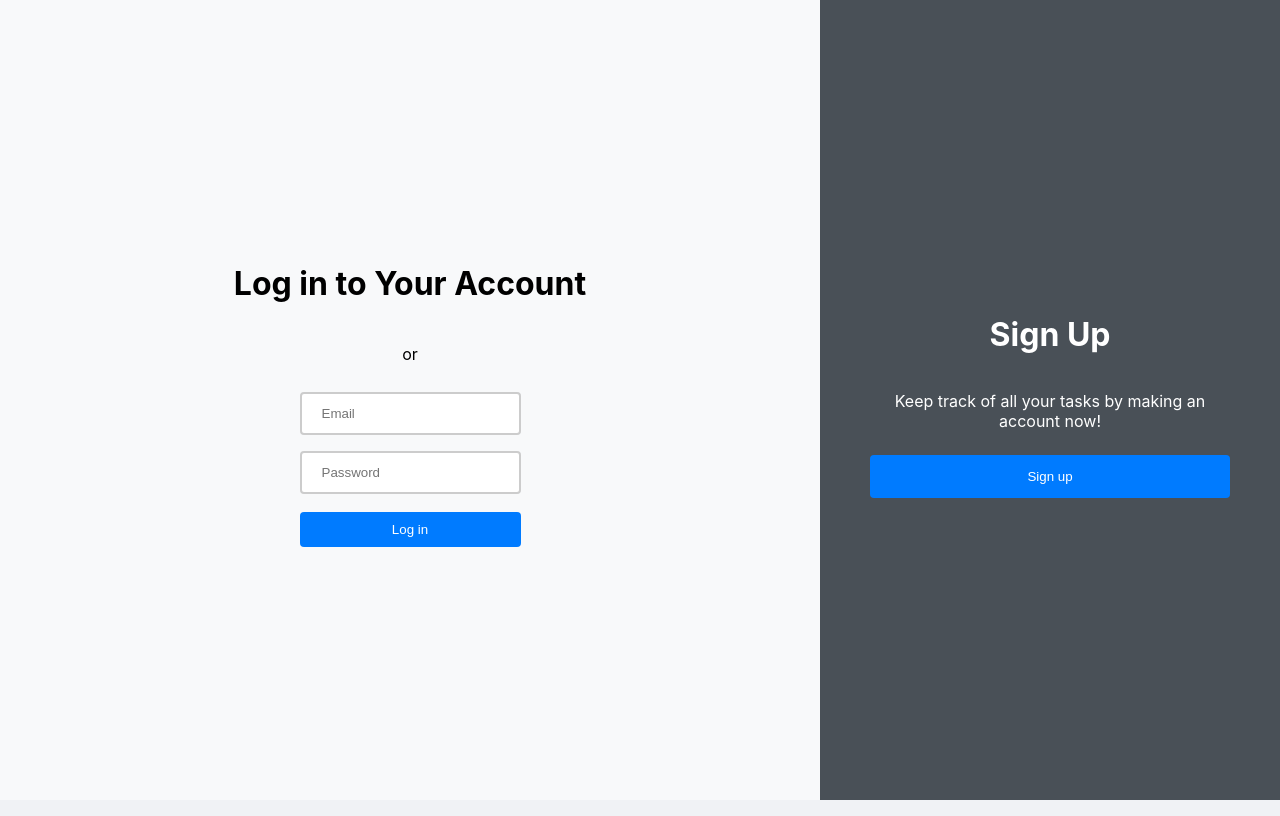
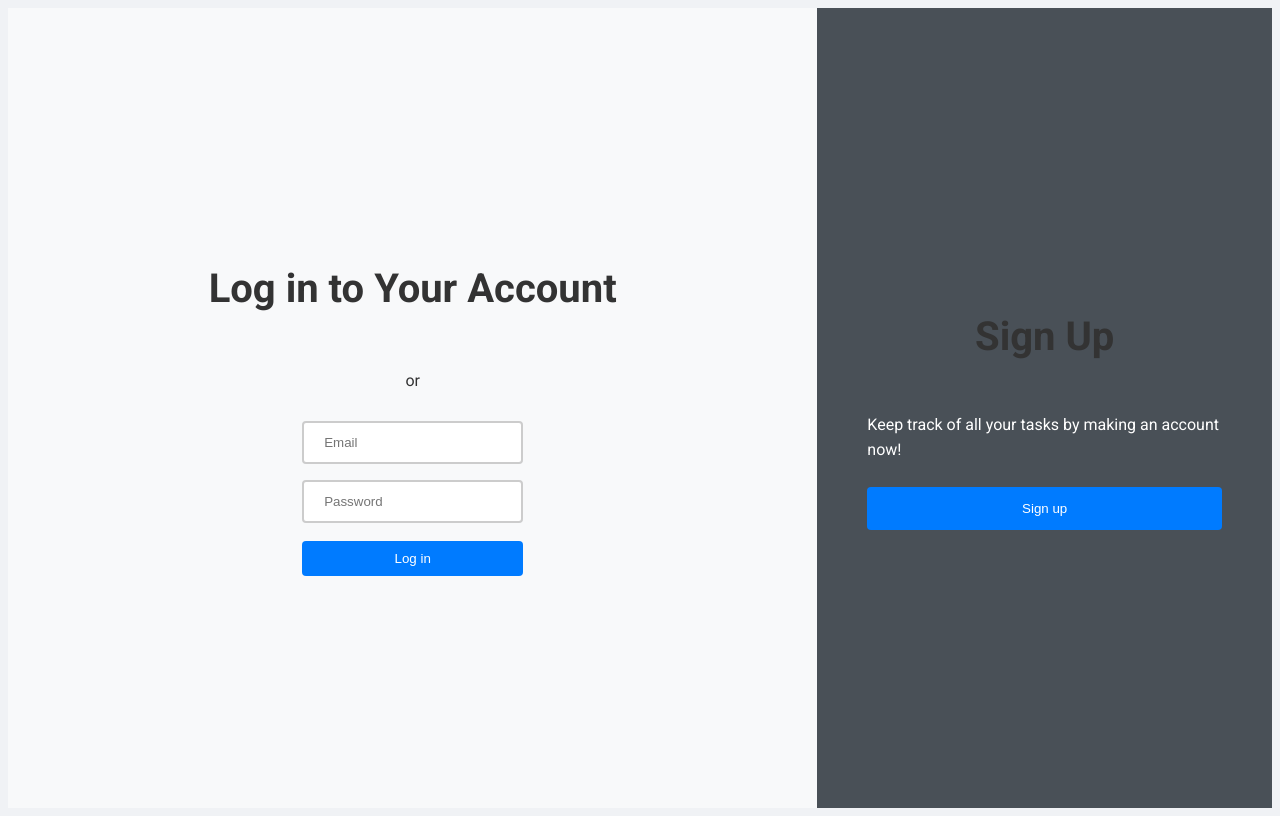
Before and after one commit to wrightybnature/Task-Manager-Prototype, a React (Create React App) app: page / in a window 1280 px wide. Built offline with nearby package versions, Linux system fonts and the light colour scheme.

Commit message:
Deleted App.css, index.css and Navbar.js because they were redundant. Added globalStyles.css with some global styles. Will now refactor the other stylesheets, fix the project's structure, and links between pages.

```diff
--- a/src/App.css
+++ /dev/null
@@ -1,70 +0,0 @@
-.App {
-  text-align: center;
-}
-
-.App-logo {
-  height: 40vmin;
-  pointer-events: none;
-}
-
-@media (prefers-reduced-motion: no-preference) {
-  .App-logo {
-    animation: App-logo-spin infinite 20s linear;
-  }
-}
-
-.App-header {
-  background-color: #282c34;
-  min-height: 100vh;
-  display: flex;
-  flex-direction: column;
-  align-items: center;
-  justify-content: center;
-  font-size: calc(10px + 2vmin);
-  color: white;
-}
-
-.App-link {
-  color: #61dafb;
-}
-
-@keyframes App-logo-spin {
-  from {
-    transform: rotate(0deg);
-  }
-  to {
-    transform: rotate(360deg);
-  }
-}
-/* Custom button styles */
-.fc-button {
-  background-color: #624794 !important;
-  border: none !important;
-  color: #ffffff !important;
-  padding: 5px 15px !important;
-  font-size: 14px !important;
-  line-height: 1.5 !important;
-  border-radius: 15px !important;
-  transition: all 0.15s !important;
-}
-
-.fc-button:hover {
-  background-color: #e2e6ea !important;
-  color: #212529 !important;
-}
-
-.fc-button:focus {
-  outline: none !important;
-  box-shadow: 0 0 0 0.2rem rgba(108, 117, 125, 0.5) !important;
-}
-
-.navbar-container {
-  padding: 20px;
-  background-color: #f8f9fa;
-  min-height: 100vh;
-  border-right: 1px solid #dee2e6;
-}
-
-.navbar-button {
-  border-radius: 25px;
-}
--- a/src/App.js
+++ b/src/App.js
@@ -4,7 +4,6 @@ import LoginSignUpPage from './LoginSignUpPage';
 import AppCalendar from './AppCalendar';
 import SignUpPage from './SignUpPage';
 import SettingsPage from './SettingsPage';
-import './App.css';
 
 function App() {
   return (
--- /dev/null
+++ b/src/globalStyles.css
@@ -0,0 +1,82 @@
+/* Fonts */
+@import url('https://fonts.googleapis.com/css2?family=Roboto:wght@400;700&display=swap');
+
+/* Global font settings */
+body {
+  font-family: 'Roboto', sans-serif;
+  font-size: 16px;
+  color: #333;
+  line-height: 1.6;
+}
+
+/* Global color scheme */
+.primary-color {
+  background-color: #4a90e2;
+}
+
+.secondary-color {
+  background-color: #f5f7fa;
+}
+
+/* Typography */
+h1, h2, h3, h4, h5, h6 {
+  color: #333;
+}
+
+h1 {
+  font-size: 2.5rem;
+  font-weight: 700;
+}
+
+h2 {
+  font-size: 2rem;
+  font-weight: 700;
+}
+
+h3 {
+  font-size: 1.75rem;
+  font-weight: 700;
+}
+
+h4 {
+  font-size: 1.5rem;
+  font-weight: 700;
+}
+
+h5 {
+  font-size: 1.25rem;
+  font-weight: 700;
+}
+
+h6 {
+  font-size: 1rem;
+  font-weight: 700;
+}
+
+/* Links */
+a {
+  text-decoration: none;
+  color: #4a90e2;
+}
+
+a:hover {
+  color: #3a70b2;
+}
+
+/* Buttons */
+.rounded-button {
+    display: inline-block;
+    padding: 10px 20px;
+    font-size: 1rem;
+    font-weight: 600;
+    color: #ffffff;
+    background-color: #4a90e2;
+    border: none;
+    border-radius: 25px; /* Makes the button rounded */
+    cursor: pointer;
+    transition: background-color 0.3s;
+  }
+
+  .rounded-button:hover {
+    background-color: #3a70b2;
+  }
--- a/src/index.css
+++ /dev/null
@@ -1,21 +0,0 @@
-html,
-body {
-  margin: 0;
-  padding: 0;
-  height: 100%; /* Add this line */
-  font-family: -apple-system, BlinkMacSystemFont, 'Segoe UI', 'Roboto', 'Oxygen',
-    'Ubuntu', 'Cantarell', 'Fira Sans', 'Droid Sans', 'Helvetica Neue',
-    sans-serif;
-  -webkit-font-smoothing: antialiased;
-  -moz-osx-font-smoothing: grayscale;
-}
-
-.App {
-  text-align: center;
-  height: 100%; /* Add this line */
-}
-
-code {
-  font-family: source-code-pro, Menlo, Monaco, Consolas, 'Courier New',
-    monospace;
-}
--- a/src/index.js
+++ b/src/index.js
@@ -1,7 +1,7 @@
 import React from 'react';
 import ReactDOM from 'react-dom';
-import './index.css';
 import App from './App';
+import './globalStyles.css'; // Import global styles
 
 ReactDOM.render(
   <React.StrictMode>
```
Also changed, not shown: src/NavBar.js (deleted, +0 -46 lines).
